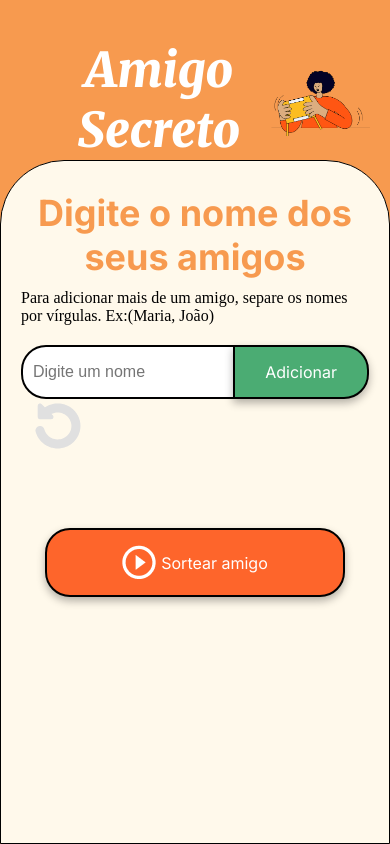
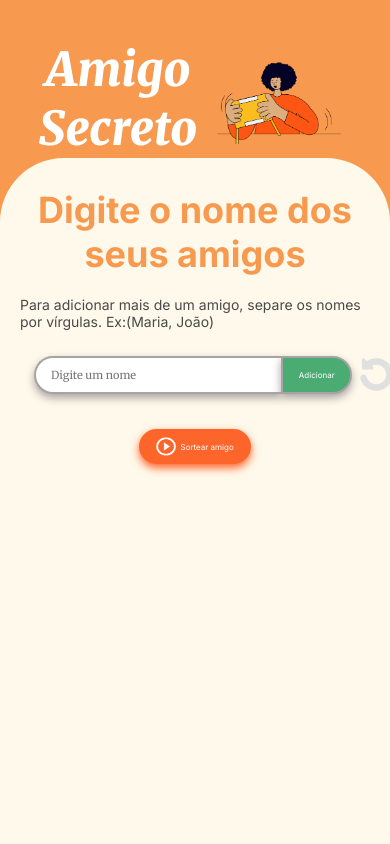
Before and after one commit to fervassoler/amigo-secreto, a plain HTML site: page index.html in a window 390 px wide. Drawn offline with Linux system fonts and the light colour scheme.

Commit message:
correcao de responsividade

```diff
--- a/style.css
+++ b/style.css
@@ -4,8 +4,9 @@
     --color-tertiary: #C4C4C4;
     --color-button: #fe652b;
     --color-button-hover: #e55720;
-    --color-text: #444444;
+    --color-text: #494949;
     --color-white: #FFFFFF;
+    --color-element-border: #a8a3a3;
 }
 
 /* Estilos gerais */
@@ -13,6 +14,11 @@
     margin: 0;
     padding: 0;
     box-sizing: border-box;
+}
+
+html {
+    height: 100vh;
+    width: 100%;
 }
 
 body {
@@ -26,33 +32,33 @@ body {
 .main-content {
     display: flex;
     flex-direction: column;
+    align-items: center;
     height: 100%;
     width: 100%;
+    gap: 0px;
 }
 
 /* Banner */
 .header-banner {
     display: flex;
     align-items: center;
-    box-sizing: border-box;
-    padding: 40px 20% 0 20%;
+    justify-content: center;
+    padding: 40px 10% 0px 10%;
     width: 100%;
-    gap: 20px;
+    gap: 2%;
 }
 
 .header-banner img {
-    min-width: 50%;
-    min-height: 50%;
+    min-width: 60px;
     max-width: 277px;
     max-height: 450px;
 }
 
-
 /* Seção de entrada */
 .input-section {
+    padding-bottom: 0%;
     flex: 60%;
     background-color: var(--color-secondary);
-    border: 1px solid #000;
     border-radius: 64px 64px 0 0;
     display: flex;
     flex-direction: column;
@@ -63,79 +69,116 @@ body {
 
 /* Títulos */
 .main-title {
-    font-size: 48px;
+    font-size: clamp(20px, 12vw, 48px);
     font-family: "Merriweather", serif;
     font-weight: 900;
     font-style: italic;
     color: var(--color-white);
     text-align: center;
+    box-sizing: border-box;
 }
 
 .section-title {
     font-family: "Inter", serif;
-    font-size: 36px;
+    font-size: clamp(20px, 10vw, 36px);
     font-weight: 700;
     color: var(--color-primary);
     margin: 10px 0;
     text-align: center;
 }
 
+.section-p {
+    font-family: "Inter", serif;
+    font-size: 14px;
+    font-weight: 400;
+    color: var(--color-text);
+    margin: 10px 0;
+    text-align: left;
+}
+
+.input-container{
+    width: 115%;
+    max-width: 664px;
+    display: flex;
+    flex-direction: row;
+    align-items: center;
+    padding-top: 15px;
+    gap: 5px;
+}
+
 /* Contêineres de entrada e botão */
 .input-wrapper {
     display: flex;
     justify-content: center;
+    box-sizing: border-box;
     width: 100%;
     max-width: 600px;
-    margin-top: 20px;
+    margin-left: 10%;
+    gap:0px;
 }
 
+/* Estilos de entrada de texto */
 .input-name {
     width: 100%;
-    padding: 10px;
-    border: 2px solid #000;
+    padding: 10px 15px;
+    border: 2px solid var(--color-element-border);
     border-radius: 25px 0 0 25px;
-    font-size: 16px;
+    color: var(--color-text);
+    font-size: clamp(11px, 2vw, 16px);
+    font-family: "Merriweather", serif;
+    box-shadow: 0 4px 8px var(--color-element-border);
+    border-right: none;
+    min-width: 50%;
+}
+
+.input-name:focus-visible {
+    outline: var(--color-element-border);
 }
 
 .button-container {
-    width: 100%;
+    padding: 0% 20% 0% 20%;
+    display: flex;
+    flex-direction: column;
+    align-items: center;
     justify-content: center;
-    max-width: 300px;
-    padding: auto;
+    box-sizing: border-box;
+    gap: 5px;
 }
 
-/* Estilos de entrada de texto */
-.input-title {
-    flex: 1;
-    padding: 10px 15px;
-    font-size: 16px;
-    border: 2px solid #333;
-    border-right: none;
-    border-radius: 25px 0 0 25px;
-    font-family: "Merriweather", serif;
-    box-shadow: 0 4px 8px rgba(0, 0, 0, 0.3);
+.button-img {
+    width: clamp(5%, 20%, 20%);
 }
 
 /* Estilos de botão */
 button {
-    padding: 15px 30px;
+    padding: 10px 20px;
     font-family: "Inter", sans-serif;
     font-size: 16px;
-    border: 2px solid #000;
     border-radius: 25px;
-    box-shadow: 0 4px 8px rgba(0, 0, 0, 0.3);
+    border: 2px solid var(--color-element-border);
+    box-shadow: 0 4px 8px var(--color-element-border);
     cursor: pointer;
 }
 
 .button-add {
-    margin-left: -2px;
+    display: flex;
     background-color: #4bac73;
     color: #ffffff;
     border-radius: 0 25px 25px 0;
+    max-width: 50%;
+    font-size: clamp(8px, 2vw, 16px);
+    justify-content: center;
+    align-items: center;
+    overflow: hidden;
 }
 
 .button-add:hover {
     background-color: #36945d;
+}
+
+.button-add:disabled {
+    background-color: #a8d5b1;
+    cursor: not-allowed;
 }
 
 /* Listas */
@@ -144,13 +187,14 @@ ul {
     color: var(--color-text);
     font-family: "Inter", sans-serif;
     font-size: 18px;
-    margin: 20px 0;
+    margin-top: 20px;
 }
 
 .result-list {
-    margin-top: 15px;
+    margin-top: 0;
+    margin-bottom: 15px;
     color: #36945d;
-    font-size: 30px;
+    font-size: clamp(16px, 7vw, 30px);
     font-weight: bold;
     text-align: center;
 }
@@ -160,27 +204,28 @@ ul {
     display: flex;
     align-items: center;
     justify-content: center;
-    width: 100%;
-    min-width: 100%;
+    box-sizing: border-box;
+    border: 2px solid var(--color-button);
+    box-shadow: 0 4px 8px var(--color-button);
     color: var(--color-white);
     background-color: var(--color-button);
-    font-size: 16px;
+    font-size: clamp(8px, 2vw, 16px);
+    width: clamp(50px, 100%, 300px);
+    max-height: 55px;
+    padding: 5%;
     gap: 5px;
 }
 
 .button-draw:hover {
     background-color: var(--color-button-hover);
+    border: 2px solid var(--color-button-hover);
+    box-shadow: 0 4px 8px var(--color-button-hover);
 }
 
 .button-restart {
-    display: flex;
-    max-width: 54px;
-    max-height: 54px;
-    min-height: 30%;
-    min-width: 30px;
-    margin-left: 10px;
+    width: clamp(30px, 10vw, 50px);
+    height: clamp(30px, 10vw, 50px);
     cursor: pointer;
-    vertical-align: middle;
 }
 
 .button-restart:hover {
@@ -189,10 +234,10 @@ ul {
 
 .button-hidden-container{
     display: flex;
-    justify-content: space-between;
-    margin-top: 10px;
-    max-width: 50%;
-
+    align-items: center;
+    justify-content: center;
+    width: clamp(50px, 100%, 300px);
+    max-height: 55px;
 }
 
 .hidden{
@@ -200,18 +245,30 @@ ul {
 }
 
 .hidden-button {
+    box-sizing: border-box;
+    border: 2px solid #d38755;
+    box-shadow: 0 4px 8px  #d38755;
+    width: 50%;
+    height: clamp(30%, 10vw, 80%);
     background-color:#d38755;
-    font-size: 14px;
-    padding: 10px;
+    font-size: clamp(8px, vw, 14px);
 }
 
-.hidden:hover {
-    background-color: #ad6c40;
+.hidden-button:disabled{
+    background-color: #eab89a;
+    border: 2px solid #eab89a;
+    box-shadow: none;
+    cursor: not-allowed;
 }
 
 #limpar-resposta{
     background-color:#84709c;
+    border: 2px solid #84709c;
+    box-shadow: 0 4px 8px  #84709c;
 }
+
 #limpar-resposta:hover{
     background-color: #685a7a;
+    border: 2px solid #685a7a;
+    box-shadow: 0 4px 8px  #685a7a;
 }
```
